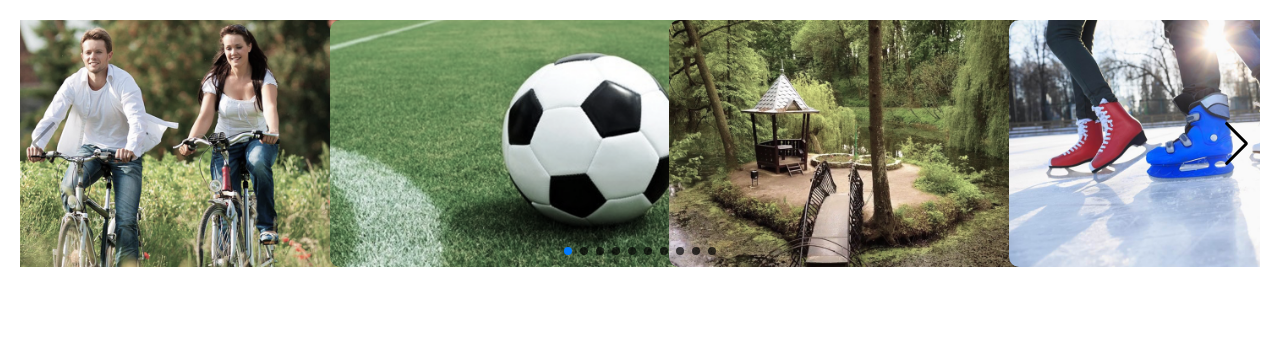
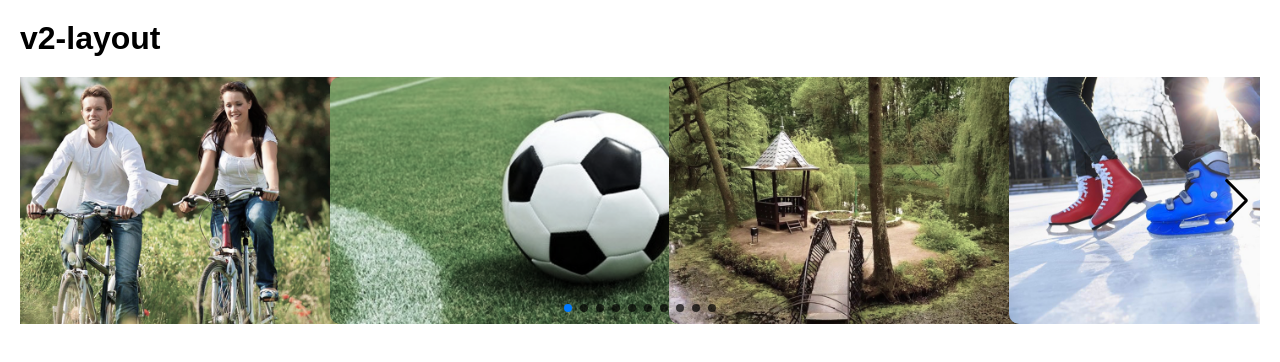
Before and after one commit to AlexandrWalker/slider, a website: page src/html/index.html in a window 1280 px wide. Drawn offline with nearby package versions, Linux system fonts and the light colour scheme; files whose address does not match are found by name.

Commit message:
add v2-layout

```diff
--- a/src/html/index.html
+++ b/src/html/index.html
@@ -89,6 +89,9 @@
 
 <body>
   <div class="entert__body">
+    <h2 style="font-size: 32px; font-weight: 700; margin-bottom: 20px;">
+      v2-layout
+    </h2>
     <div class="swiper entert__body--slider">
       <div class="swiper-wrapper">
         <div class="swiper-slide">
```
